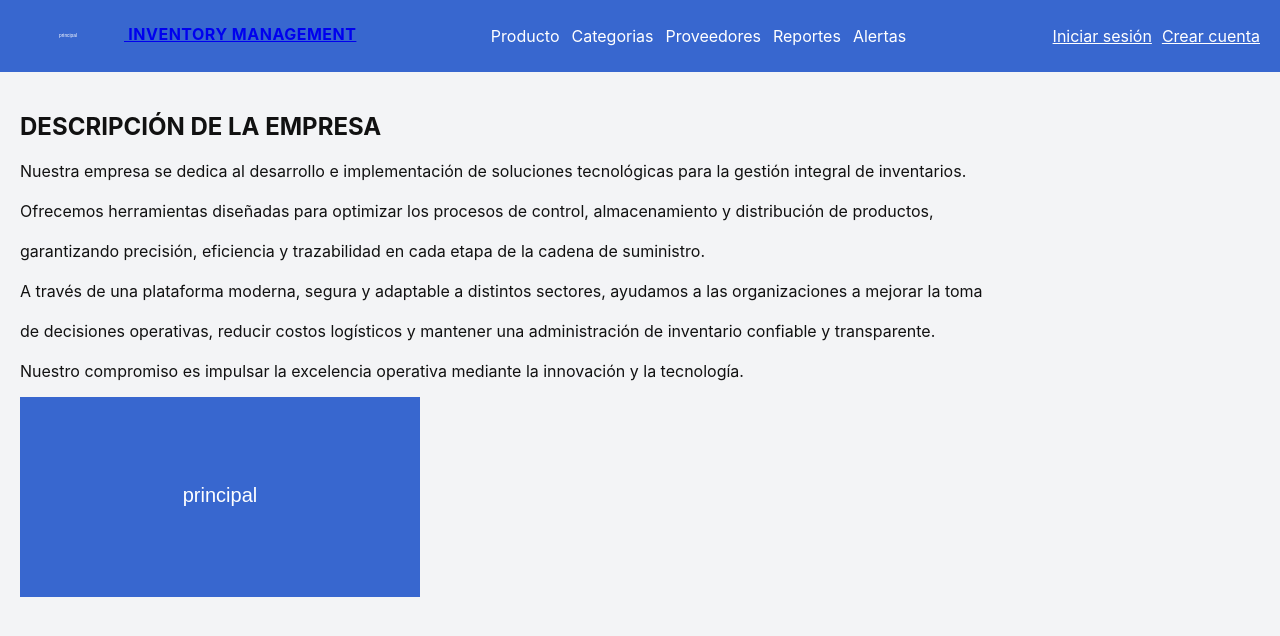
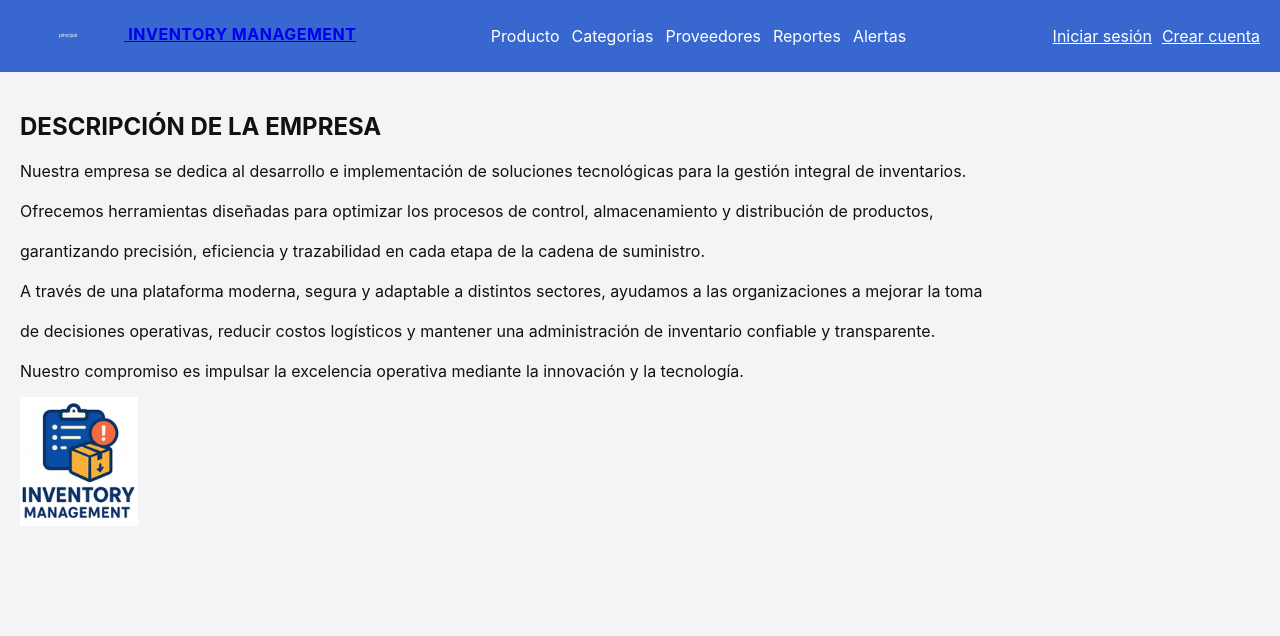
Before and after one commit to mcvera03/inventory-app-react, a React (Vite) app: page / in a window 1280 px wide. Shown: the top 636 px of the page. Built offline with nearby package versions, Linux system fonts and the light colour scheme; no server answers.

Commit message:
Update Home.jsx

```diff
--- a/src/pages/Home.jsx
+++ b/src/pages/Home.jsx
@@ -28,7 +28,7 @@ export default function Home() {
       </p>
 
       <img
-   src="/principal.svg"
+   src="/principal.png"
         alt="Imagen principal"
         className="w-[300px] h-auto mx-auto mb-6"
       />
```
